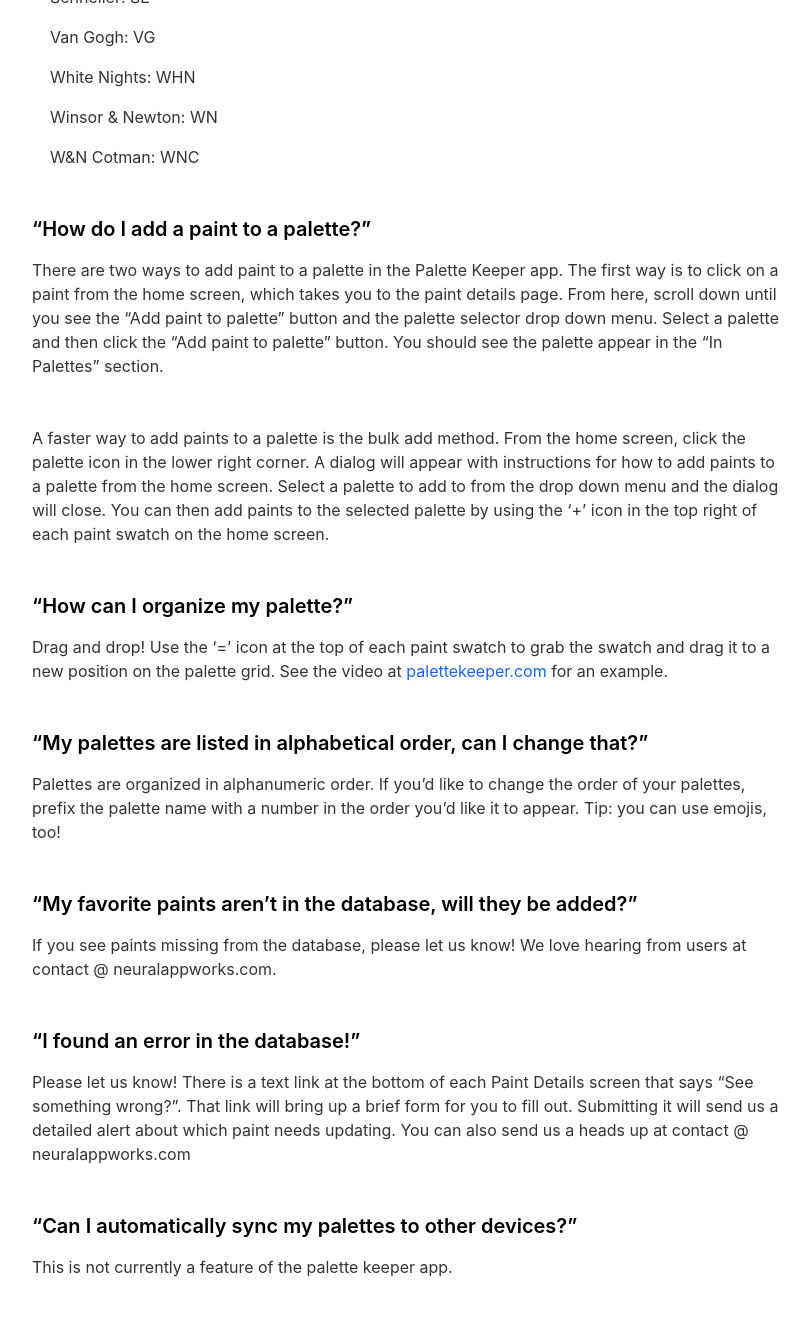
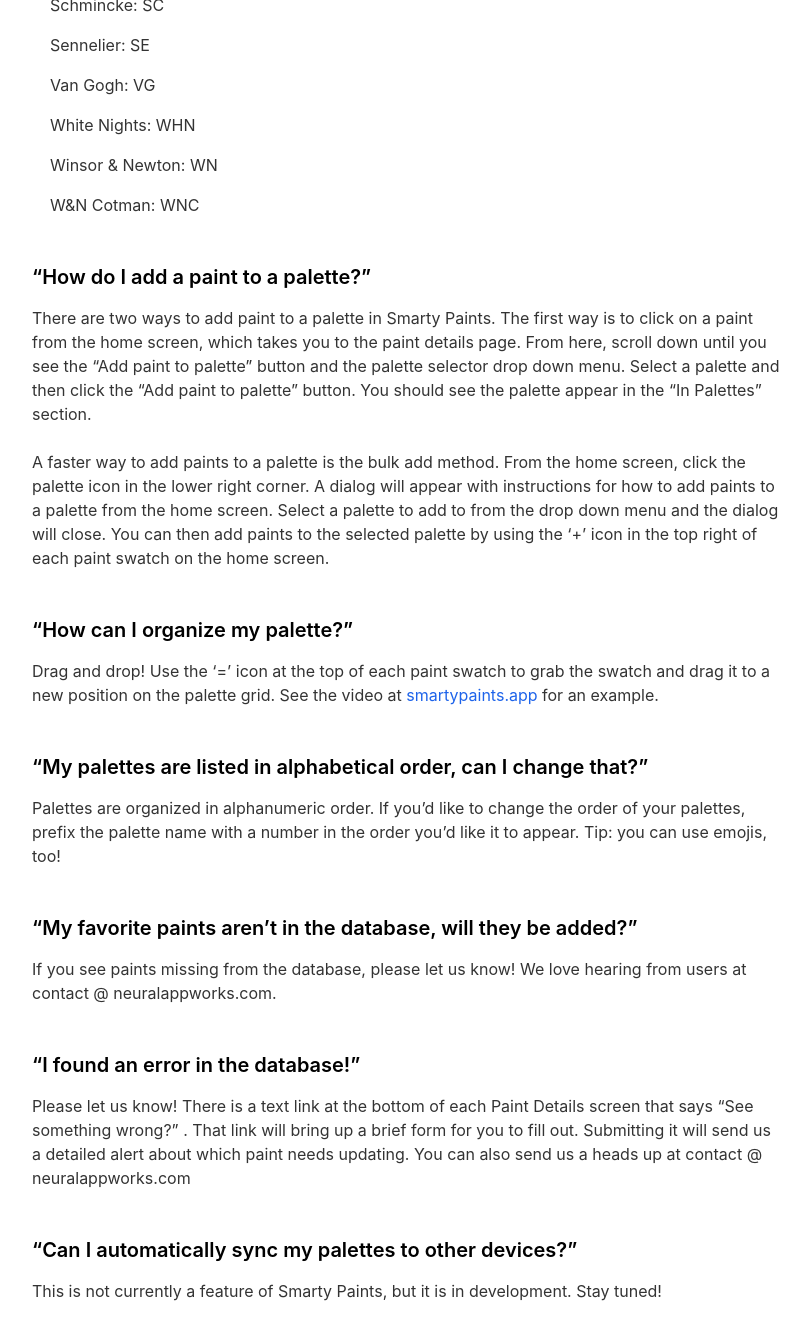
Before and after one commit to aelise/smartypaints_web, a Jekyll site: the page built from _pages/FAQ.md, in a window 1280 px wide and 1400 px high, scrolled down 2612 px. Shown: the top 1340 px of the window, without its empty margins (233-1043 px from the left). Built offline with Jekyll 4.4.1, drawn with Linux system fonts in a browser that asks for light colours; nearby versions of some CDN libraries; some of the changed text lies outside the part shown.

Commit message:
updated FAQ

```diff
--- a/_pages/FAQ.md
+++ b/_pages/FAQ.md
@@ -9,11 +9,14 @@ include_in_footer: true
 <br>
 <br>
 
-### “What do the icons mean?”
-Professional watercolor paint manufacturers usually publish paint data for each paint they sell. This can include information on degree of lightfastness, granulation, staining, and transparency. It can also include pigment code(s), which are codes describing the ingredient(s) in the paint that create color according to the [International Colour Index](https://colour-index.com/). These paint properties tell you what you need to know about your paint to make beautiful paintings. In contrast, the paint name tells you very little about a paint. This is because the same paint name can vary wildly between brands, with some brands using entirely different pigments resulting in very different hues and other properties. This can be confusing and frustrating for beginners and pros alike.
+### "What do the icons mean?"
+Professional watercolor paint manufacturers usually publish paint data for each paint they sell. This can include information on degree of lightfastness, granulation, staining, and transparency. It can also include pigment code(s), which are codes describing the ingredient(s) in the paint that create color according to the [International Colour Index](https://colour-index.com/). These paint properties tell you what you need to know about your paint to make beautiful paintings.
 <br>
 <br>
-The Palette Keeper app makes learning about your paints easy. You can search thousands of watercolor paints and quickly compare their properties at a glance, using the paint property icons shown below.
+In contrast, the paint name tells you very little about a paint. This is because the same paint name can vary wildly between brands, with some brands using entirely different pigments resulting in very different hues and other properties. This can be confusing and frustrating for beginners and pros alike.
+<br>
+<br>
+Smarty Paints makes learning about your paints easy. You can search thousands of watercolor paints and quickly compare their properties at a glance, using the paint property icons shown below.
 <br>
 <br>
 
@@ -129,29 +132,29 @@ The manufacturer or brand name of the paint.
     W&N Cotman: WNC
 <br> <br>
 
-### “How do I add a paint to a palette?”
-There are two ways to add paint to a palette in the Palette Keeper app. The first way is to click on a paint from the home screen, which takes you to the paint details page. From here, scroll down until you see the “Add paint to palette” button and the palette selector drop down menu. Select a palette and then click the “Add paint to palette” button. You should see the palette appear in the “In Palettes” section.
-<br><br>
-A faster way to add paints to a palette is the bulk add method. From the home screen, click the palette icon in the lower right corner. A dialog will appear with instructions for how to add paints to a palette from the home screen. Select a palette to add to from the drop down menu and the dialog will close. You can then add paints to the selected palette by using the ‘+’ icon in the top right of each paint swatch on the home screen.
+### "How do I add a paint to a palette?"
+There are two ways to add paint to a palette in Smarty Paints. The first way is to click on a paint from the home screen, which takes you to the paint details page. From here, scroll down until you see the "Add paint to palette" button and the palette selector drop down menu. Select a palette and then click the "Add paint to palette" button. You should see the palette appear in the "In Palettes" section.
+<br>
+A faster way to add paints to a palette is the bulk add method. From the home screen, click the palette icon in the lower right corner. A dialog will appear with instructions for how to add paints to a palette from the home screen. Select a palette to add to from the drop down menu and the dialog will close. You can then add paints to the selected palette by using the '+' icon in the top right of each paint swatch on the home screen.
 <br> <br>
 
-### “How can I organize my palette?”
-Drag and drop! Use the ‘=’ icon at the top of each paint swatch to grab the swatch and drag it to a new position on the palette grid. See the video at [palettekeeper.com](http://palettekeeper.com) for an example.
+### "How can I organize my palette?"
+Drag and drop! Use the '=' icon at the top of each paint swatch to grab the swatch and drag it to a new position on the palette grid. See the video at [smartypaints.app](https://smartypaints.app) for an example.
 <br>  <br>
 
-### “My palettes are listed in alphabetical order, can I change that?”
-Palettes are organized in alphanumeric order. If you’d like to change the order of your palettes, prefix the palette name with a number in the order you’d like it to appear. Tip: you can use emojis, too!
+### "My palettes are listed in alphabetical order, can I change that?"
+Palettes are organized in alphanumeric order. If you'd like to change the order of your palettes, prefix the palette name with a number in the order you'd like it to appear. Tip: you can use emojis, too!
 <br>  <br>
 
-### “My favorite paints aren’t in the database, will they be added?”
+### "My favorite paints aren't in the database, will they be added?"
 If you see paints missing from the database, please let us know! We love hearing from users at contact @ neuralappworks.com.
 <br> <br>
 
-### “I found an error in the database!”
-Please let us know! There is a text link at the bottom of each Paint Details screen that says “See something wrong?”. That link will bring up a brief form for you to fill out. Submitting it will send us a detailed alert about which paint needs updating. You can also send us a heads up at contact @ neuralappworks.com
+### "I found an error in the database!"
+Please let us know! There is a text link at the bottom of each Paint Details screen that says "See something wrong?" . That link will bring up a brief form for you to fill out. Submitting it will send us a detailed alert about which paint needs updating. You can also send us a heads up at contact @ neuralappworks.com
 <br> <br>
 
-### “Can I automatically sync my palettes to other devices?”
-This is not currently a feature of the palette keeper app.
+### "Can I automatically sync my palettes to other devices?"
+This is not currently a feature of Smarty Paints, but it is in development. Stay tuned!
 <br>
 <br><br>
```
